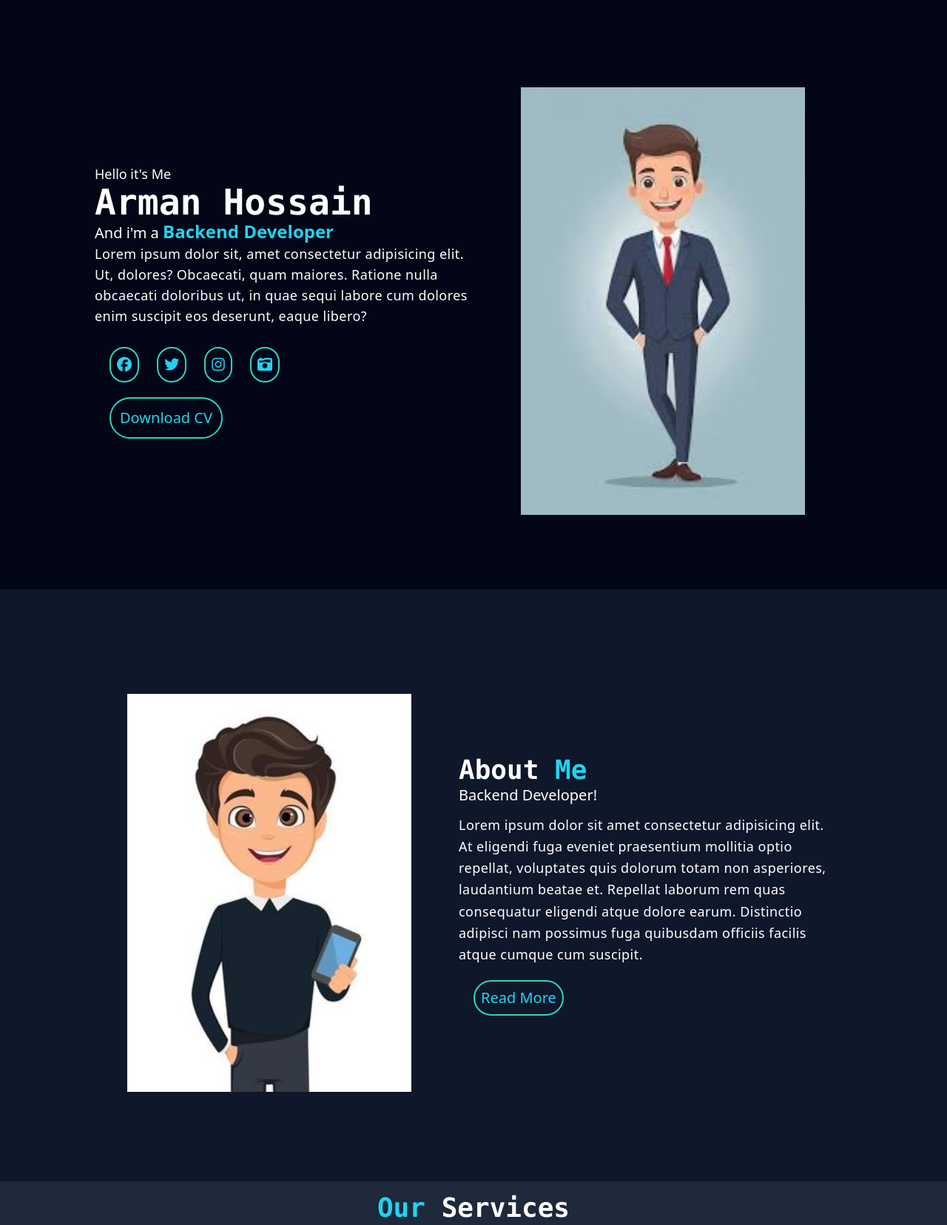
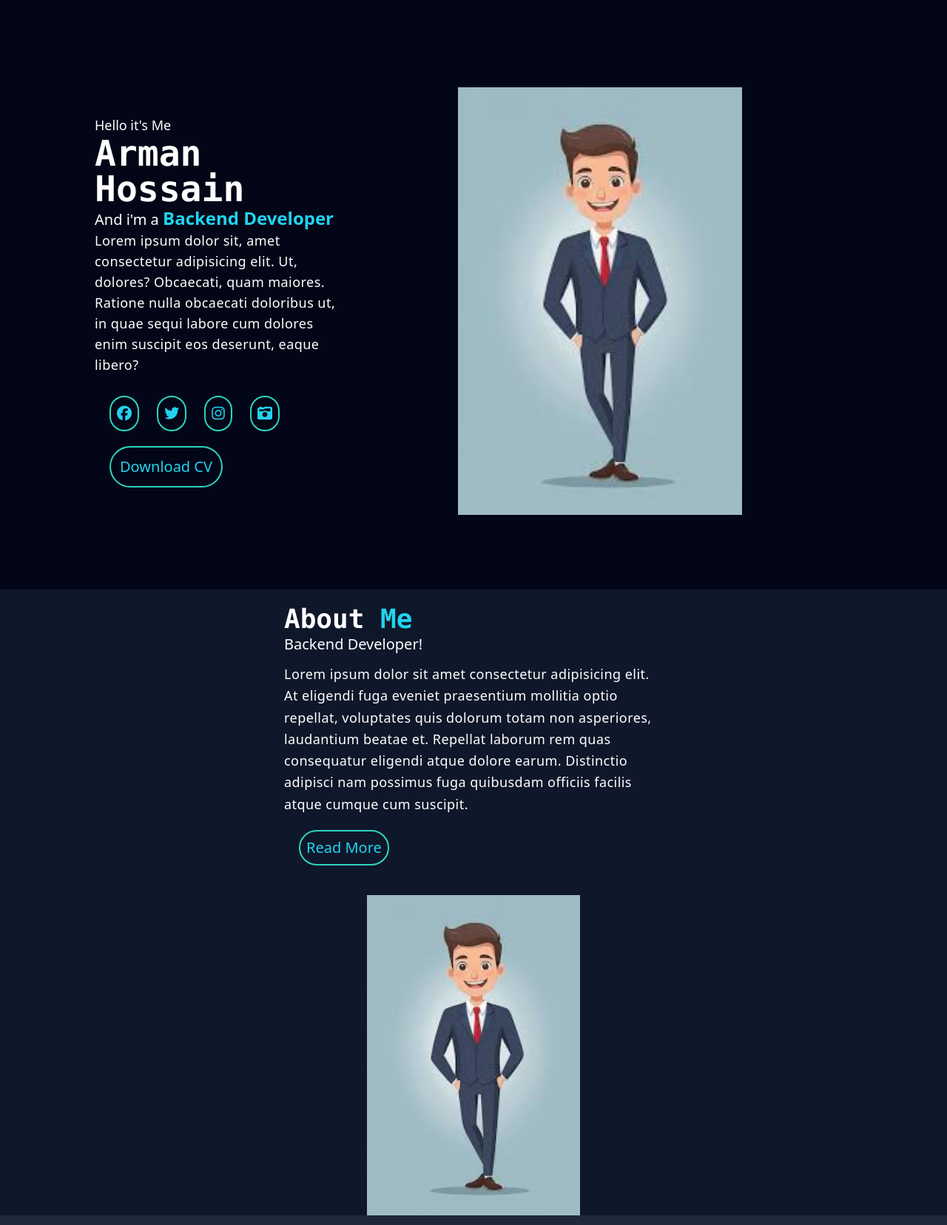
Before and after one commit to amd452230/tailwind-project, a website built with Vite: page index.html in a window 1280 px wide. Shown: the part 121-1777 px from the top of the page at 74% size. Built offline with nearby package versions, Linux system fonts and the light colour scheme.

Commit message:
responsive modified

```diff
--- a/index.html
+++ b/index.html
@@ -193,10 +193,10 @@
                     text-center">
                     Download CV</button>
     </div>
-        <div class="w-96
-                    mx-auto">
             <div class="w-full
-                    rounded-md duration-700
+                    mx-auto
+                    rounded-md
+                    duration-700
                     hover:shadow-3xl">
                 <img src="./img/images.jpeg" alt=""
                 class="w-80
@@ -205,29 +205,28 @@
                     mx-auto
                     mt-5">
             </div>
-        </div>
 </section>
     <!-- section ends here -->
 
     <!-- About me section start hert -->
-<section class="inline-block
+    <section class="
                     md:flex
                     items-center
-                    h-screen
                     px-[10%]
                     py-0
                     bg-slate-900
-                    text-white ">
+                    text-white
+                    flex
+                    flex-col-reverse ">
         <div class="w-80
-                    md:w-96
                     mx-auto
                     mt-5 ">
         <div class="w-full
                     rounded-md
                     duration-700
                     hover:shadow-3xl">
-            <img src="./img/business-man-cartoon.jpg" alt=""
-            class="w-96
+<img src="./img/images.jpeg" alt=""
+            class="w-72
                     bg-black
                     mx-auto">
     </div>
@@ -509,7 +508,8 @@
                     p-2
                     m-2
                     rounded-lg
-                    w-1/3
+                    w-1/2
+                    md:w-1/3
                     cursor-pointer
                     uppercase">
                     send message</button>
```
Lines whose indentation alone changed are shown as unchanged.
